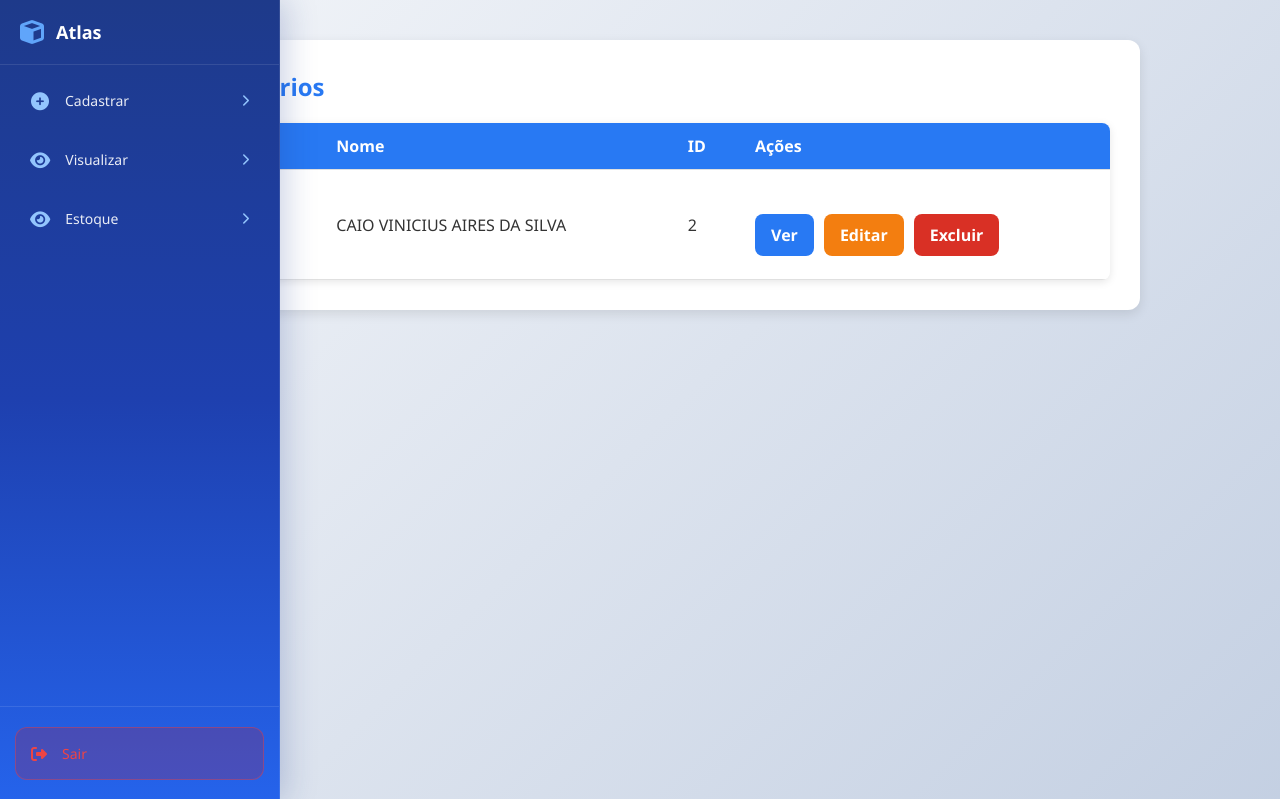
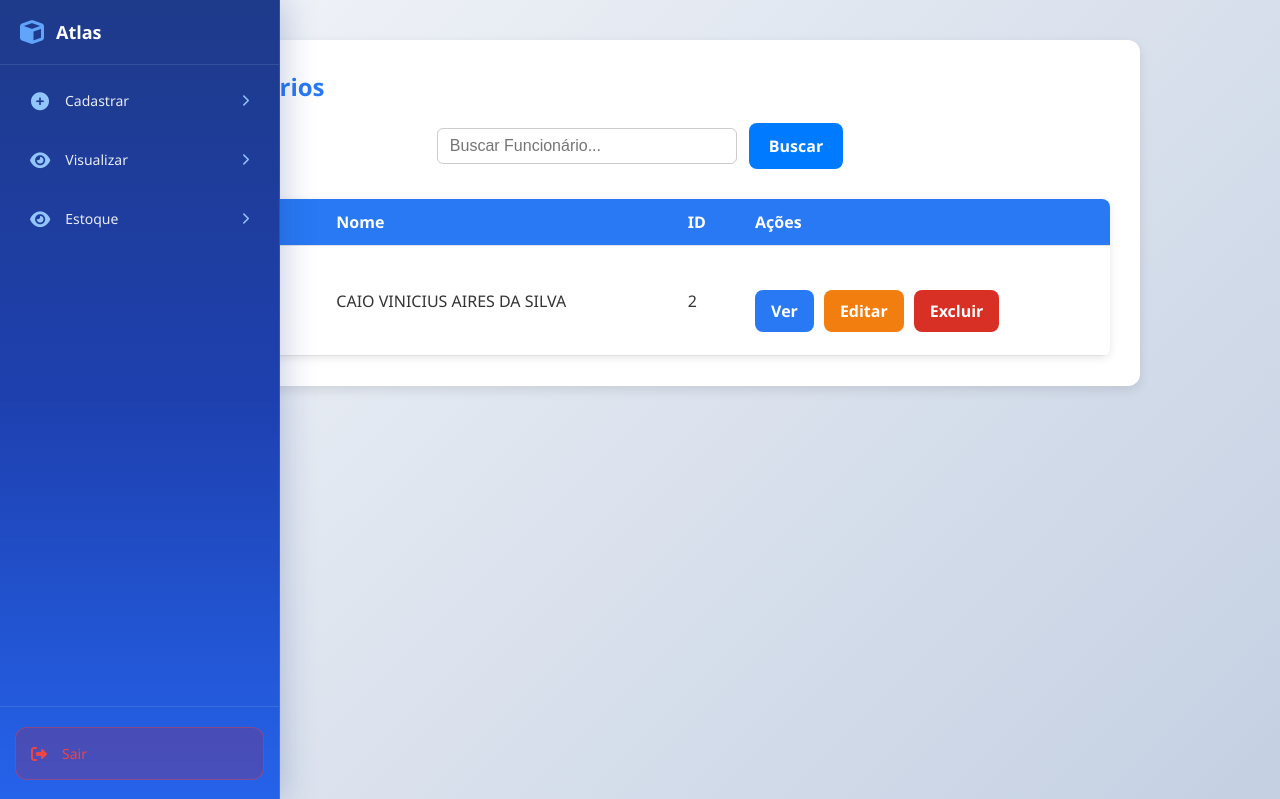
Before and after one commit to Caioairesd/Projeto-Senai-Atlas, a PHP site: page /htdocs/visualizar/visualizar_funcionario.php in a window 1280 px wide. Shown: the top 799 px of the page. Run offline with PHP 8.4, Linux system fonts and the light colour scheme; data comes from the database, SQL or seed files in the repository.

Commit message:
refactor
Reformular caixas de pesquisa nos arquivos de visualziar

```diff
--- a/assets/style.css
+++ b/assets/style.css
@@ -808,3 +808,67 @@ html {
   width: 100%;
   box-sizing: border-box;
 }
+
+/*Campo de pesquisa nos arquivos de visualizar*/
+
+.search-form {
+  display: flex;
+  justify-content: center;
+  gap: 10px;
+  margin-bottom: 20px;
+}
+
+.search-form .input {
+  padding: 8px 12px;
+  border: 1px solid #ccc;
+  border-radius: 6px;
+  width: 300px;
+  font-size: 16px;
+}
+
+.search-form .btn {
+  padding: 8px 16px;
+  background-color: #007bff;
+  color: white;
+  border: none;
+  border-radius: 6px;
+  cursor: pointer;
+  font-size: 16px;
+}
+
+.search-form .btn:hover {
+  background-color: #0056b3;
+}
+
+.input-grande {
+  padding: 12px 16px;
+  width: 100%;
+  max-width: 600px;
+  font-size: 18px;
+  border: 1px solid #ccc;
+  border-radius: 8px;
+  box-shadow: 0 2px 4px rgba(0,0,0,0.1);
+}
+
+.search-form {
+  display: flex;
+  justify-content: center;
+  align-items: center;
+  gap: 12px;
+  margin-bottom: 30px;
+  flex-wrap: wrap;
+}
+
+.search-form .btn {
+  padding: 12px 20px;
+  font-size: 16px;
+  border-radius: 8px;
+  background-color: #007bff;
+  color: white;
+  border: none;
+  cursor: pointer;
+}
+
+.search-form .btn:hover {
+  background-color: #0056b3;
+}
--- a/visualizar/visualizar_funcionario.php
+++ b/visualizar/visualizar_funcionario.php
@@ -2,8 +2,18 @@
 require_once '../config/conexao.php';
 include '../assets/sidebar.php';
 
-$sql = "SELECT id_funcionario, nome_funcionario, email_funcionario, imagem_url_funcionario FROM funcionario ORDER BY nome_funcionario ASC";
-$stmt = $pdo->query($sql);
+$busca = $_GET['busca'] ?? '';
+
+// Consulta com filtro
+$sql = "SELECT id_funcionario, nome_funcionario, email_funcionario, imagem_url_funcionario
+        FROM funcionario
+        WHERE nome_funcionario LIKE :busca OR id_funcionario LIKE :busca
+        ORDER BY nome_funcionario ASC";
+
+$stmt = $pdo->prepare($sql);
+$termoBusca = '%' . $busca . '%';
+$stmt->bindParam(':busca', $termoBusca, PDO::PARAM_STR);
+$stmt->execute();
 $funcionarios = $stmt->fetchAll(PDO::FETCH_ASSOC);
 ?>
 
@@ -19,6 +29,15 @@ $funcionarios = $stmt->fetchAll(PDO::FETCH_ASSOC);
 <body>
   <div class="table-wrapper">
     <h2>Funcionários</h2>
+
+    <!-- Campo de busca -->
+    <form method="get" class="search-form">
+  <input type="text" name="busca" placeholder="Buscar Funcionário..." value="<?= htmlspecialchars($busca) ?>" class="input">
+  <button type="submit" class="btn">Buscar</button>
+</form>
+
+
+    <?php if (count($funcionarios) > 0): ?>
       <table class="table">
         <thead>
           <tr>
@@ -48,6 +67,9 @@ $funcionarios = $stmt->fetchAll(PDO::FETCH_ASSOC);
           <?php endforeach; ?>
         </tbody>
       </table>
+    <?php else: ?>
+      <div class="alert alert-warning">Nenhum funcionário encontrado com esse termo.</div>
+    <?php endif; ?>
   </div>
 </body>
 
```
Also changed, not shown: test/style.css (+7 -0 lines), visualizar/visualizar_cliente.php (+4 -4 lines), visualizar/visualizar_fornecedor.php (+4 -4 lines), visualizar/visualizar_produto.php (+3 -4 lines). Lines whose indentation alone changed are shown as unchanged.
